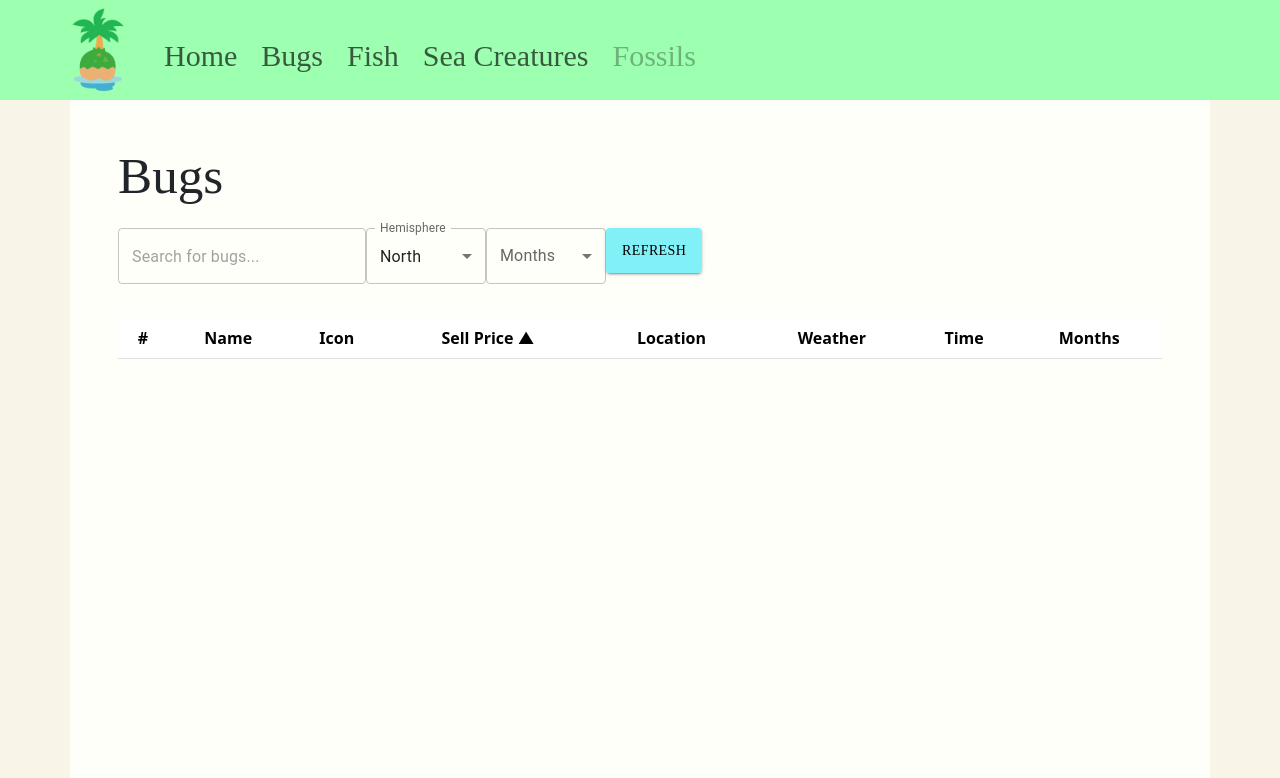
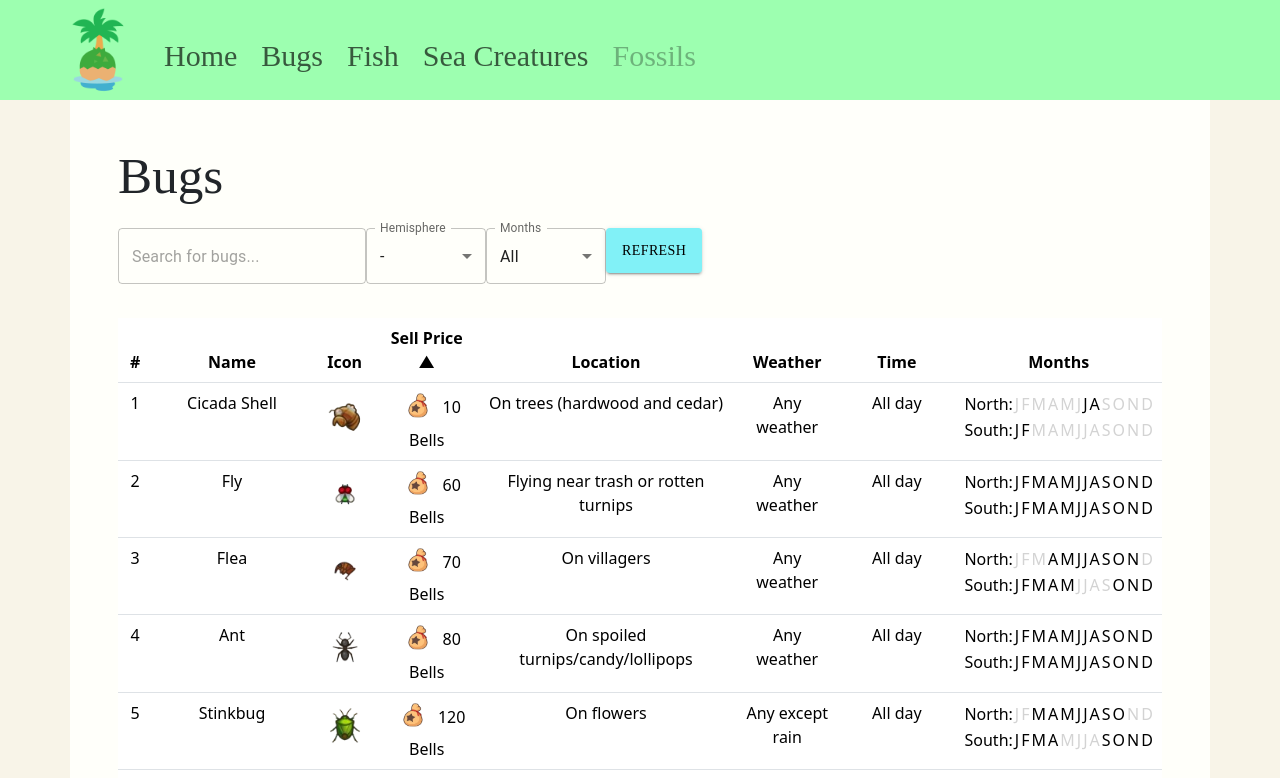
Before and after one commit to nicola-mcgarry/acnh-pocket-guide, a React (Vite) app: page /bugs in a window 1280 px wide. Shown: the top 778 px of the page. Built offline with nearby package versions, Linux system fonts and the light colour scheme; a web font is replaced by a local one.

Commit message:
Fixed Search and filter for all to have data showing onPageLoad

```diff
--- a/src/components/bugs/BugsTable.jsx
+++ b/src/components/bugs/BugsTable.jsx
@@ -5,8 +5,8 @@ import BugsFilter from './BugFilter';
 
 const BugsTable = () => {
   const [searchQuery, setSearchQuery] = useState("");
-  const [hemisphere, setHemisphere] = useState("north");
-  const [selectedMonth, setSelectedMonth] = useState("");
+  const [hemisphere, setHemisphere] = useState("...");
+  const [selectedMonth, setSelectedMonth] = useState("All");
   const [sortConfig, setSortConfig] = useState({ key: 'sellPrice', direction: 'asc' });
   const [originalData, setOriginalData] = useState([...BugData]);
   const handleSearchChange = (query) => {
--- a/src/components/fish/FishTable.jsx
+++ b/src/components/fish/FishTable.jsx
@@ -5,8 +5,8 @@ import FishFilter from './FishFilter';
 
 const FishTable = () => {
   const [searchQuery, setSearchQuery] = useState("");
-  const [hemisphere, setHemisphere] = useState("north");
-  const [selectedMonth, setSelectedMonth] = useState("");
+  const [hemisphere, setHemisphere] = useState("...");
+  const [selectedMonth, setSelectedMonth] = useState("All");
   const [sortConfig, setSortConfig] = useState({ key: 'sellPrice', direction: 'asc' });
   const [originalData, setOriginalData] = useState([...FishData]);
   const handleSearchChange = (query) => {
--- a/src/components/sea-creatures/SeaCreaturesFilter.jsx
+++ b/src/components/sea-creatures/SeaCreaturesFilter.jsx
@@ -31,8 +31,8 @@ const SeaCreaturesFilter = ({ onSearchChange, onHemisphereChange, onMonthChange,
               onChange={(e) => onHemisphereChange(e.target.value)}
             >
               <MenuItem value={"..."}>-</MenuItem>
-              <MenuItem value={"north"}>North</MenuItem>
-              <MenuItem value={"south"}>South</MenuItem>
+              <MenuItem value={"north"}>Northern</MenuItem>
+              <MenuItem value={"south"}>Southern</MenuItem>
             </Select>
           </FormControl>
       </Box>
--- a/src/components/sea-creatures/SeaCreaturesTable.jsx
+++ b/src/components/sea-creatures/SeaCreaturesTable.jsx
@@ -1,14 +1,19 @@
-import React, { useState } from 'react';
+import React, { useState, useEffect  } from 'react';
 import SeaCreaturesDetails from './SeaCreaturesDetails';
 import SeaCreaturesData from '../../data/SeaCreaturesData.json';
 import SeaCreaturesFilter from './SeaCreaturesFilter';
 
 const SeaCreaturesTable = () => {
   const [searchQuery, setSearchQuery] = useState("");
-  const [hemisphere, setHemisphere] = useState("north");
-  const [selectedMonth, setSelectedMonth] = useState("");
+  const [hemisphere, setHemisphere] = useState("...");
+  const [selectedMonth, setSelectedMonth] = useState("All");
   const [sortConfig, setSortConfig] = useState({ key: 'sellPrice', direction: 'asc' });
-  const [originalData, setOriginalData] = useState([...SeaCreaturesData]);
+  const [filteredSeaCreature, setFilteredSeaCreature] = useState([...SeaCreaturesData]);
+
+  useEffect(() => {
+    applyFilters();
+  }, [searchQuery, hemisphere, selectedMonth, sortConfig]);
+
   const handleSearchChange = (query) => {
     setSearchQuery(query);
   };
@@ -26,7 +31,7 @@ const SeaCreaturesTable = () => {
     setHemisphere("...");
     setSelectedMonth("All");
     setSortConfig({ key: 'sellPrice', direction: 'asc' });
-    setOriginalData([...SeaCreaturesData]);
+    setFilteredSeaCreature([...SeaCreaturesData]);
   };
 
   const handleSort = (key) => {
@@ -37,12 +42,13 @@ const SeaCreaturesTable = () => {
     setSortConfig({ key, direction });
   };
 
-  const filteredSeaCreatures = originalData.filter((SeaCreature) => {
+  const applyFilters = () => {
+    let filtered = SeaCreaturesData.filter((SeaCreature) => {
       const nameMatches = SeaCreature.name.toLowerCase().includes(searchQuery.toLowerCase());
 
       let hemisphereMatches = true;
       if (hemisphere !== "...") {
-      hemisphereMatches = Array.isArray(SeaCreature[hemisphere]) && SeaCreature[hemisphere].some((availability, index) => selectedMonth === "" || (availability && index === parseInt(selectedMonth)));
+        hemisphereMatches = Array.isArray(SeaCreature[hemisphere]) && SeaCreature[hemisphere].some((availability, index) => selectedMonth === "All" || (availability && index === parseInt(selectedMonth)));
       }
 
       let monthMatches = true;
@@ -53,7 +59,7 @@ const SeaCreaturesTable = () => {
       return nameMatches && hemisphereMatches && monthMatches;
     });
 
-  const sortedSeaCreature = filteredSeaCreatures.sort((a, b) => {
+    filtered = filtered.sort((a, b) => {
       if (a[sortConfig.key] < b[sortConfig.key]) {
         return sortConfig.direction === 'asc' ? -1 : 1;
       }
@@ -63,7 +69,10 @@ const SeaCreaturesTable = () => {
       return 0;
     });
 
-  const displayedSeaCreature = sortedSeaCreature.map((SeaCreature, index) => ({ ...SeaCreature, displayId: index + 1 }));
+    const displayedSeaCreature = filtered.map((SeaCreature, index) => ({ ...SeaCreature, displayId: index + 1 }));
+    setFilteredSeaCreature(displayedSeaCreature);
+
+  };
 
 
   return (
@@ -93,7 +102,7 @@ const SeaCreaturesTable = () => {
           </tr>
         </thead>
         <tbody>
-          {displayedSeaCreature.map((SeaCreature, index) => (
+          {filteredSeaCreature.map((SeaCreature, index) => (
             <SeaCreaturesDetails key={index} data={SeaCreature} />
           ))}
         </tbody>
```
Lines whose indentation alone changed are shown as unchanged.
